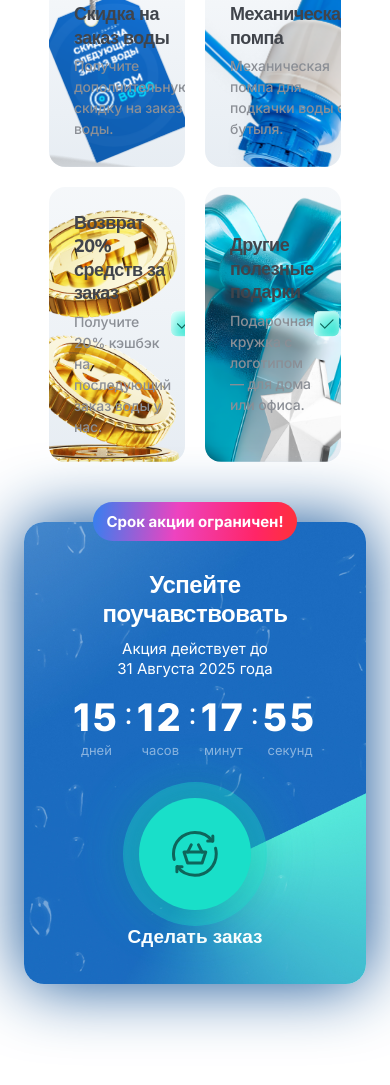
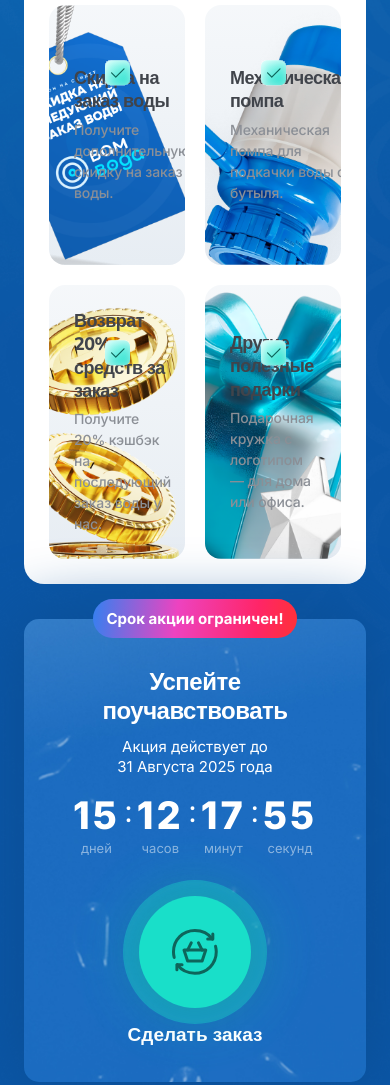
Before and after one commit to ministrov/vamvoda-landing-clone, a website built with Vite: page index.html in a window 390 px wide. Shown: the part 5079-6164 px from the top of the page. Built offline with nearby package versions, Linux system fonts and the light colour scheme.

Commit message:
feat: end up operating on creating a tablet styling for gift section

```diff
--- a/src/style.css
+++ b/src/style.css
@@ -1505,6 +1505,7 @@ textarea {
   top: -156px;
   left: 0;
   width: 100%;
+  height: 100%;
   object-fit: cover;
 }
 
@@ -1570,6 +1571,12 @@ textarea {
   height: 100%;
   object-fit: cover;
   object-position: right;
+}
+
+.gift-block__icon {
+  position: absolute;
+  top: 55px;
+  right: 107px;
 }
 
 .gift-block__gift-box {
@@ -2900,6 +2907,7 @@ textarea {
     top: -40px;
     left: 0;
     width: 100%;
+    height: 100%;
     display: inline-block;
     object-fit: cover;
   }
@@ -2926,4 +2934,29 @@ textarea {
   .gift__gift-limits {
     width: 100%;
   }
-}
+
+  .gift-block {
+    min-height: 260px;
+  }
+
+  .gift-block__icon {
+    right: 55px;
+  }
+
+  .gift-limits__bg-desktop {
+    display: none;
+  }
+
+  .gift-limits__bg-tablet {
+    position: absolute;
+    z-index: -1;
+    top: 0;
+    left: 0;
+    display: inline-block;
+    width: 100%;
+    height: 100%;
+    object-fit: cover;
+    object-position: top;
+    border-radius: 15px;
+  }
+}
```
